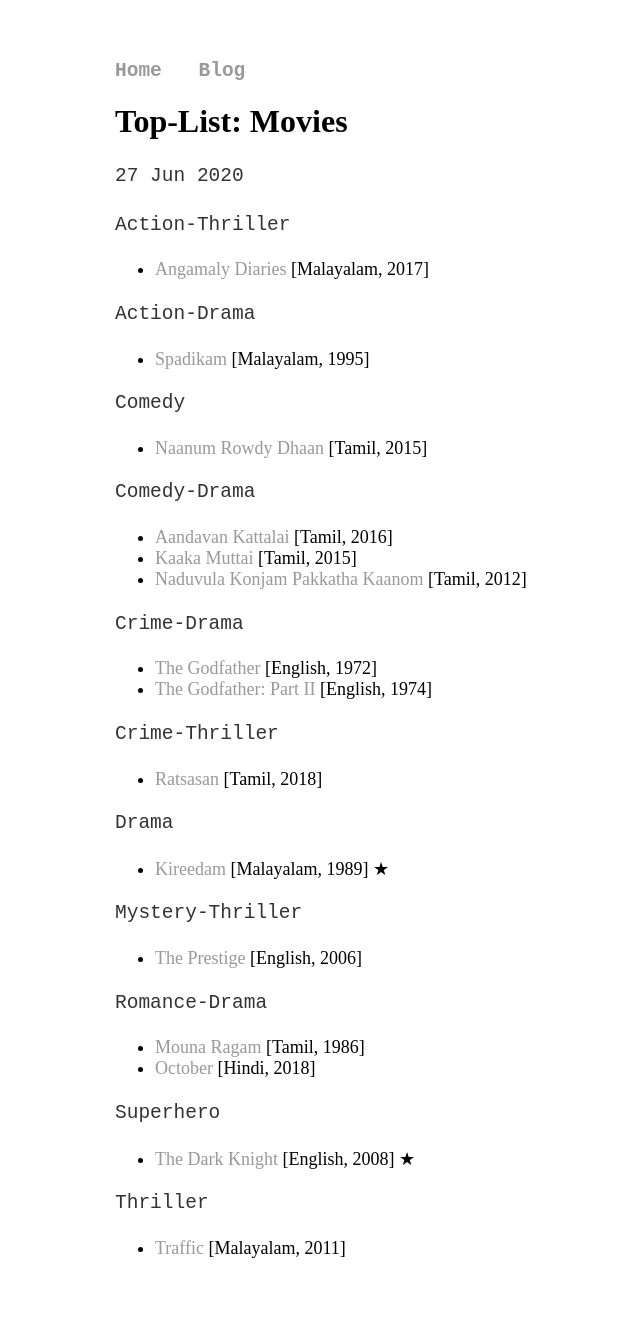
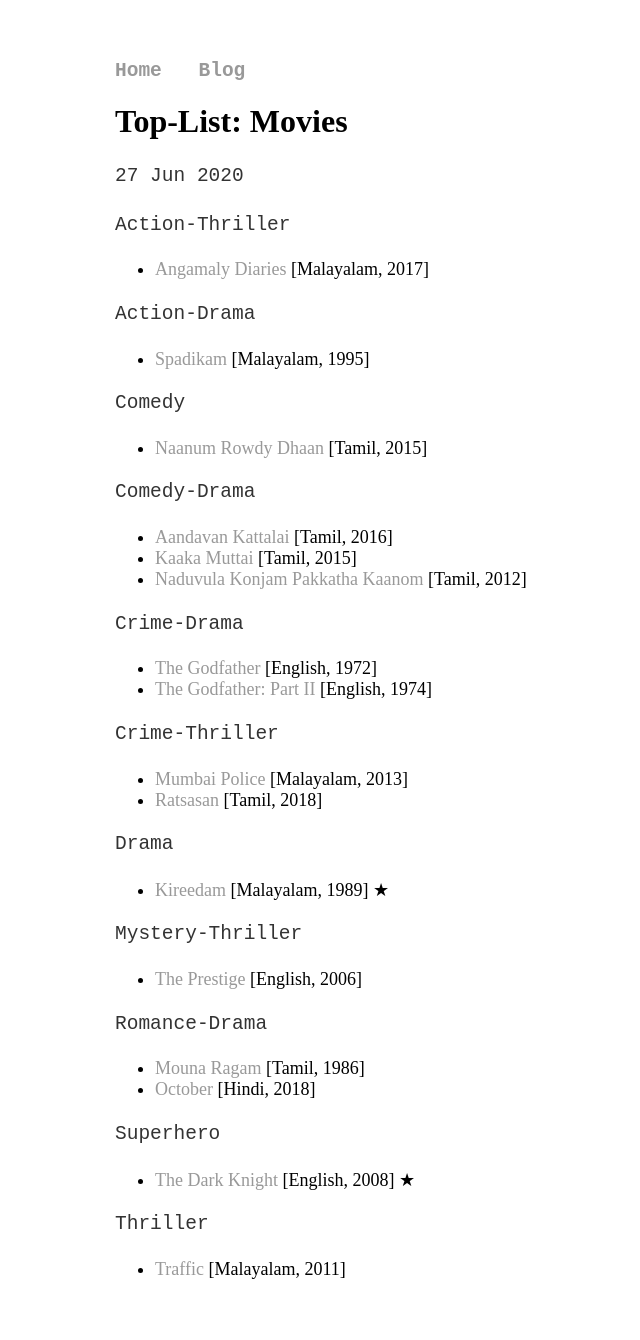
Before and after one commit to joe019/joe019.github.io, a Jekyll site: the page built from _posts/2020-06-27-movies.md, in a window 1280 px wide. Shown: the whole page, without its empty margins (45-685 px from the left). Built offline with Jekyll 4.4.1, drawn with Linux system fonts in a browser that asks for light colours; before the commit the page ends 1319 px from its top, so only the background shows below that.

Commit message:
Added Mumbai Police

```diff
--- a/_posts/2020-06-27-movies.md
+++ b/_posts/2020-06-27-movies.md
@@ -11,11 +11,11 @@
 * [Spadikam](https://www.hotstar.com/in/movies/spadikam/1000160352) [Malayalam, 1995]
 
 Comedy
-* [Naanum Rowdy Dhaan](https://www.sunnxt.com/tamil-movie/detail/7258/naanum-rowdy-dhaan/) [Tamil, 2015]
+* [Naanum Rowdy Dhaan](https://www.sunnxt.com/tamil-movie/detail/7258/naanum-rowdy-dhaan) [Tamil, 2015]
 
 Comedy-Drama
-* [Aandavan Kattalai](https://www.sunnxt.com/tamil-movie/detail/26183/aandavan-kattalai/) [Tamil, 2016]
-* [Kaaka Muttai](https://www.hotstar.com/in/movies/kaaka-muttai/1000070415/) [Tamil, 2015]
+* [Aandavan Kattalai](https://www.sunnxt.com/tamil-movie/detail/26183/aandavan-kattalai) [Tamil, 2016]
+* [Kaaka Muttai](https://www.hotstar.com/in/movies/kaaka-muttai/1000070415) [Tamil, 2015]
 * [Naduvula Konjam Pakkatha Kaanom](https://www.sunnxt.com/movie/detail/7086) [Tamil, 2012]
 
 Crime-Drama
@@ -23,16 +23,17 @@
 * [The Godfather: Part II](https://www.primevideo.com/detail/0M29QHEWWF4FRHWY7WUQ4M0RVF) [English, 1974]
 
 Crime-Thriller
-* [Ratsasan](https://www.sunnxt.com/tamil-movie/detail/82686/ratsasan/) [Tamil, 2018]
+* [Mumbai Police](https://www.hotstar.com/in/movies/mumbai-police/1000081082) [Malayalam, 2013]
+* [Ratsasan](https://www.sunnxt.com/tamil-movie/detail/82686/ratsasan) [Tamil, 2018]
 
 Drama
-* [Kireedam](https://www.hotstar.com/in/movies/kireedam/1000110732/) [Malayalam, 1989] &#9733;
+* [Kireedam](https://www.hotstar.com/in/movies/kireedam/1000110732) [Malayalam, 1989] &#9733;
 
 Mystery-Thriller
 * [The Prestige](https://www.primevideo.com/detail/0NHF8XHW3MHY857TGPSWTYCXTI) [English, 2006]
 
 Romance-Drama
-* [Mouna Ragam](https://www.primevideo.com/detail/0KN7YBDJ8UZNMGZZ4U1PPTSRT0/) [Tamil, 1986]
+* [Mouna Ragam](https://www.primevideo.com/detail/0KN7YBDJ8UZNMGZZ4U1PPTSRT0) [Tamil, 1986]
 * [October](https://www.primevideo.com/detail/0KVOW5B1SGGC67U9R3BX2F7KXB) [Hindi, 2018]
 
 Superhero
```
